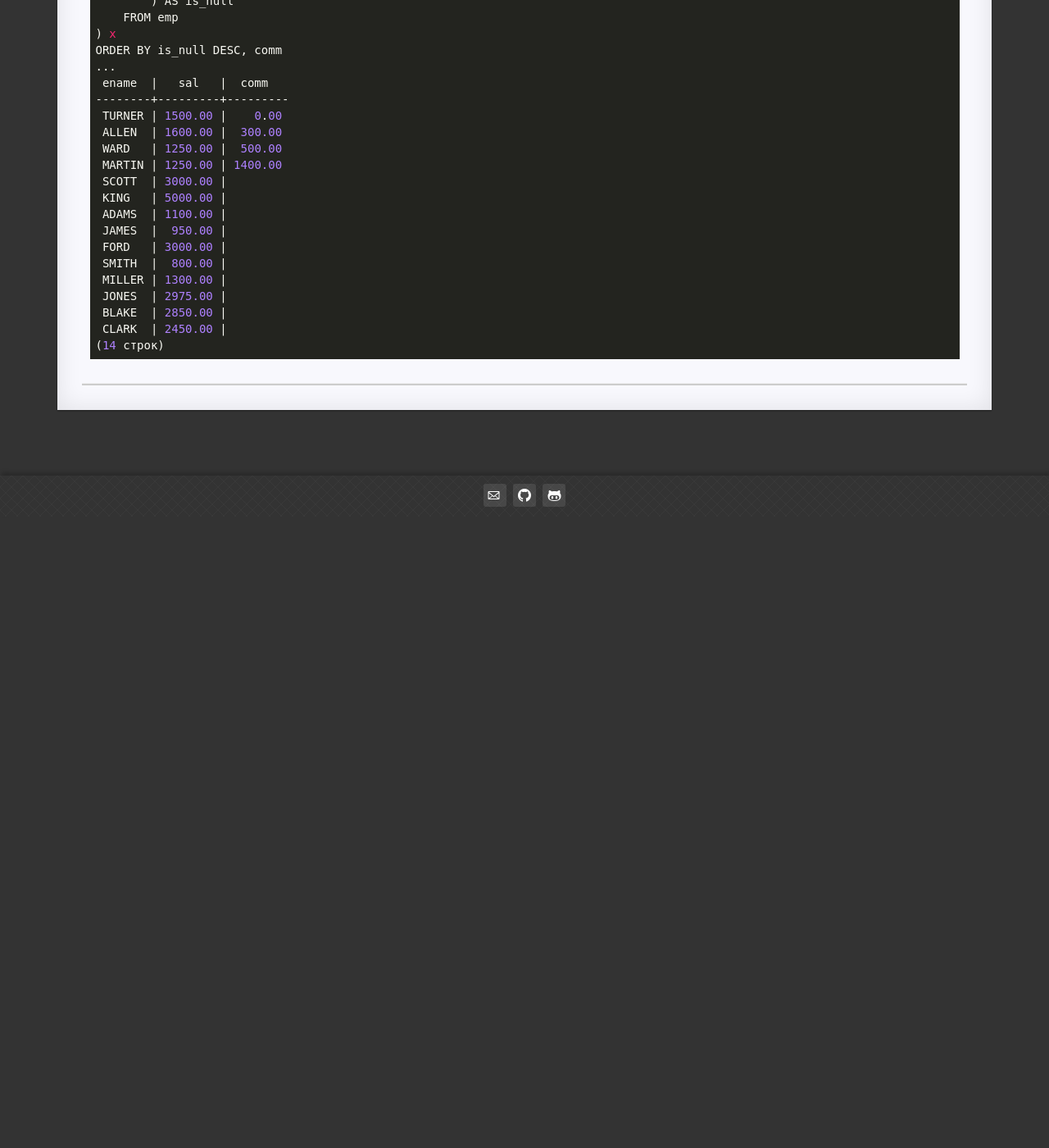
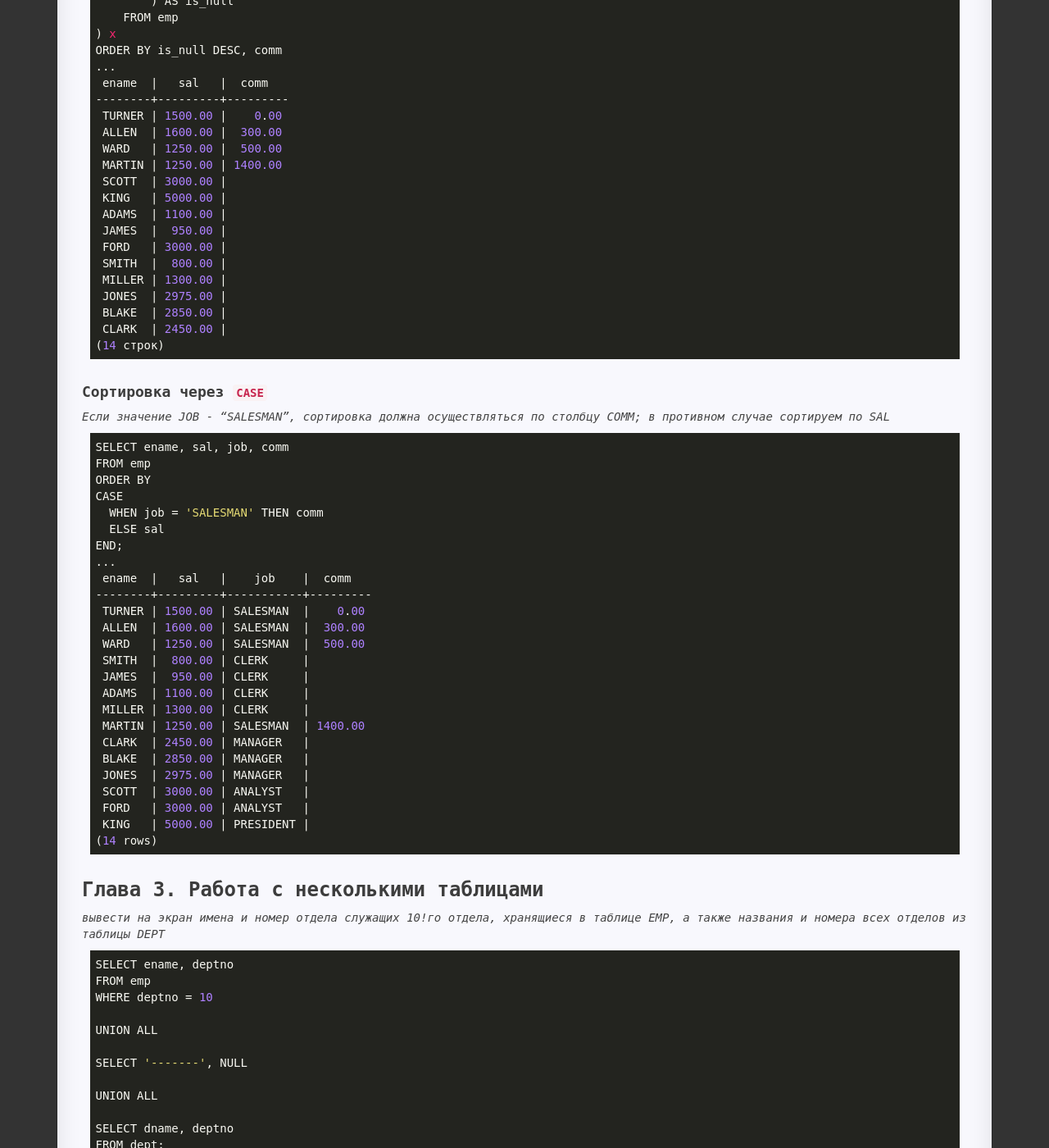
Before and after one commit to Avis20/avis20.github.io, a Jekyll site: the page built from _posts/2019-10-27-sql-cookbook.md, in a window 1280 px wide and 1400 px high, scrolled down 10076 px. Shown: the whole window at 82% size. Built offline with Jekyll 4.4.1, drawn with Linux system fonts in a browser that asks for light colours; before the commit the page ends 10706 px from its top, so only the background shows below that; some of the changed text lies outside the part shown.

```diff
--- a/_posts/2019-10-27-sql-cookbook.md
+++ b/_posts/2019-10-27-sql-cookbook.md
@@ -535,3 +535,128 @@ ORDER BY is_null DESC, comm
  CLARK  | 2450.00 |
 (14 строк)
 </code></pre>
+
+
+### Сортировка через `CASE`
+
+<i>
+Eсли значение JOB - "SALESMAN", сортировка должна осуществляться по столбцу COMM; в противном случае сортируем по SAL
+</i>
+<pre><code class="perl">
+SELECT ename, sal, job, comm
+FROM emp
+ORDER BY
+CASE
+  WHEN job = 'SALESMAN' THEN comm
+  ELSE sal
+END;
+...
+ ename  |   sal   |    job    |  comm
+--------+---------+-----------+---------
+ TURNER | 1500.00 | SALESMAN  |    0.00
+ ALLEN  | 1600.00 | SALESMAN  |  300.00
+ WARD   | 1250.00 | SALESMAN  |  500.00
+ SMITH  |  800.00 | CLERK     |
+ JAMES  |  950.00 | CLERK     |
+ ADAMS  | 1100.00 | CLERK     |
+ MILLER | 1300.00 | CLERK     |
+ MARTIN | 1250.00 | SALESMAN  | 1400.00
+ CLARK  | 2450.00 | MANAGER   |
+ BLAKE  | 2850.00 | MANAGER   |
+ JONES  | 2975.00 | MANAGER   |
+ SCOTT  | 3000.00 | ANALYST   |
+ FORD   | 3000.00 | ANALYST   |
+ KING   | 5000.00 | PRESIDENT |
+(14 rows)
+</code></pre>
+
+
+# Глава 3. Работа с несколькими таблицами
+
+<i>
+вывести на экран имена и номер отдела служащих 10!го отдела, хранящиеся в таблице EMP, а также названия и номера всех отделов из таблицы DEPT
+</i>
+
+<pre><code class="perl">
+SELECT ename, deptno
+FROM emp
+WHERE deptno = 10
+
+UNION ALL
+
+SELECT '-------', NULL
+
+UNION ALL
+
+SELECT dname, deptno
+FROM dept;
+
+   ename    | deptno
+------------+--------
+ CLARK      |     10
+ KING       |     10
+ MILLER     |     10
+ -------    |
+ ACCOUNTING |     10
+ RESEARCH   |     20
+ SALES      |     30
+ OPERATIONS |     40
+(8 rows)
+</code></pre>
+
+### Объединение строк
+
+<i>
+Вывести имена всех служащих 10-го отдела, а так же местонахождение отдела для каждого служащего
+</i>
+
+<pre><code class="perl">
+SELECT ename, loc
+FROM emp, dept
+WHERE emp.deptno = dept.deptno AND emp.deptno = 10;
+...
+ ename  |   loc
+--------+----------
+ CLARK  | NEW YORK
+ KING   | NEW YORK
+ MILLER | NEW YORK
+(3 rows)
+</code></pre>
+
+### Поиск однаковых сток в двух таблицах
+
+<pre><code class="perl">
+CREATE VIEW table v_emp AS
+SELECT ename, job, sal FROM emp
+WHERE job = 'CLERK'
+...
+ ename  |  job  |   sal
+--------+-------+---------
+ SMITH  | CLERK |  800.00
+ ADAMS  | CLERK | 1100.00
+ JAMES  | CLERK |  950.00
+ MILLER | CLERK | 1300.00
+(4 rows)
+
+...
+
+SELECT *
+FROM emp
+WHERE (ename, job, sal) IN (
+  SELECT ename, job, sal
+  FROM emp
+  INTERSECT
+  SELECT ename,job, sal FROM v_emp
+);
+...
+
+ empno | ename  |  job  | mgr  |  hiredate  |   sal   | comm | deptno
+-------+--------+-------+------+------------+---------+------+--------
+  7369 | SMITH  | CLERK | 7902 | 1980-12-17 |  800.00 |      |     20
+  7876 | ADAMS  | CLERK | 7788 | 1983-01-12 | 1100.00 |      |     20
+  7900 | JAMES  | CLERK | 7698 | 1981-12-03 |  950.00 |      |     30
+  7934 | MILLER | CLERK | 7782 | 1982-01-23 | 1300.00 |      |     10
+(4 rows)
+
+
+</code></pre>
```
Also changed, not shown: _posts/2019-07-04-linux-docker.md (+8 -1 lines).
